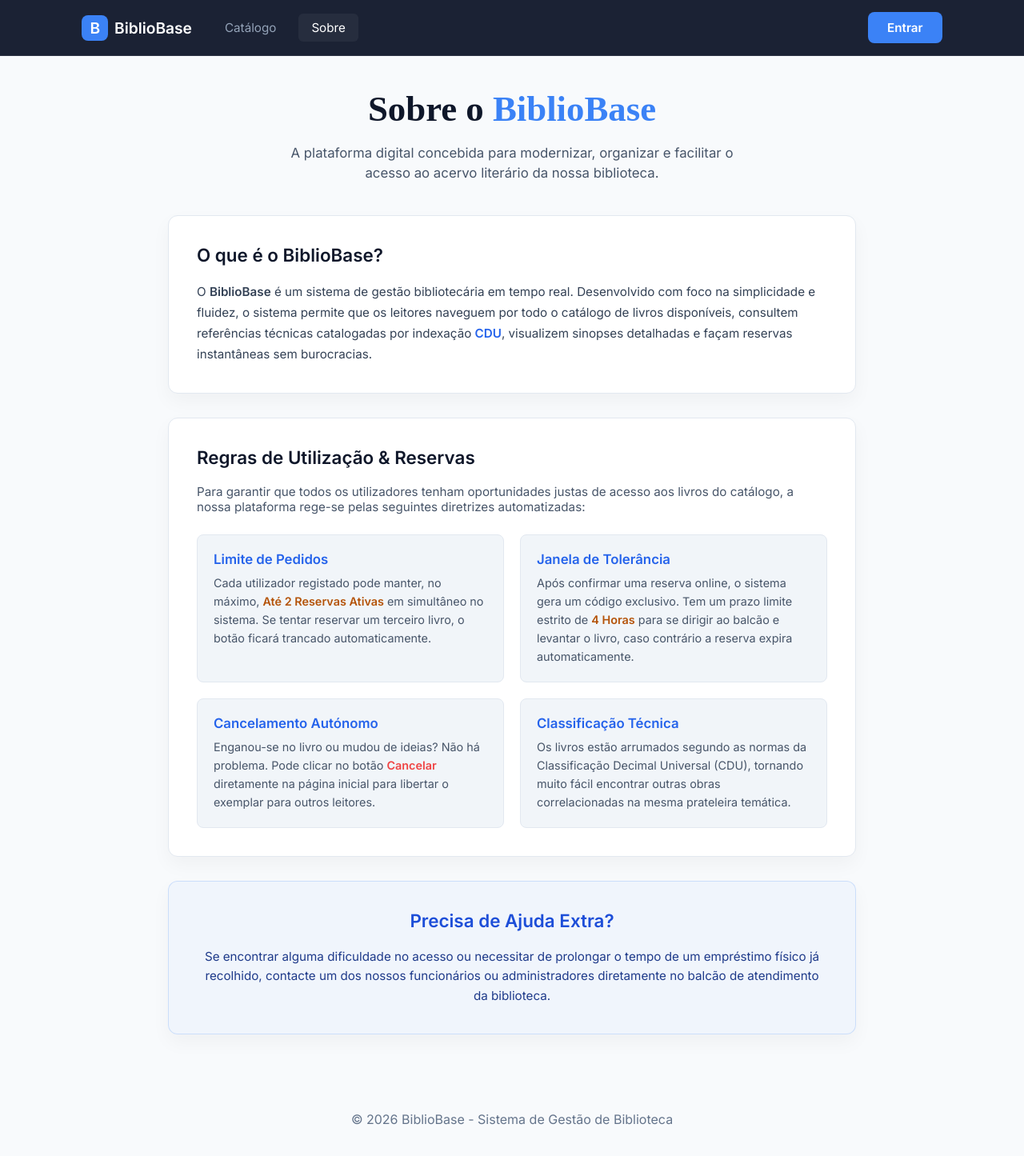
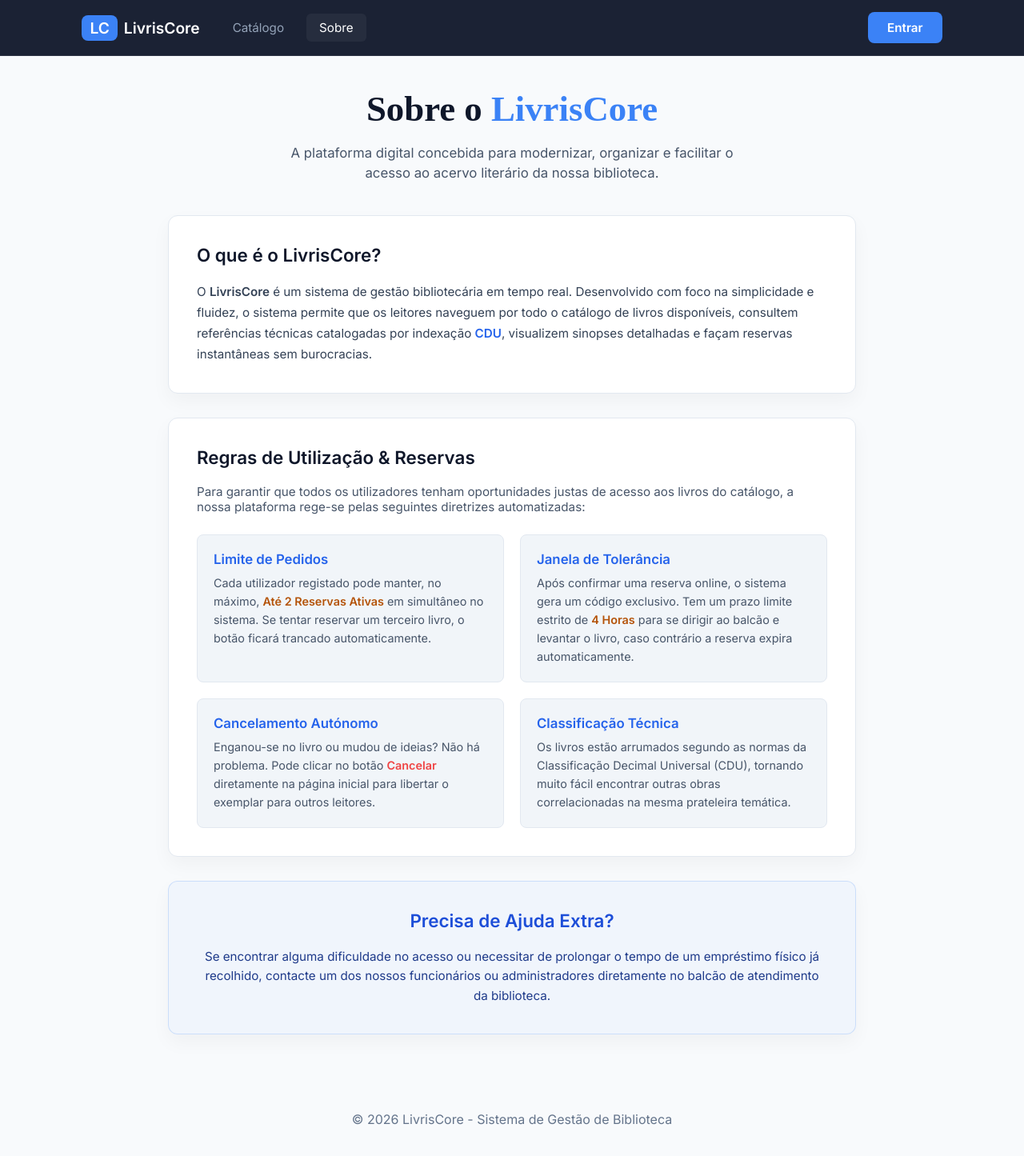
Before and after one commit to Rfernandes200/LivrisCore, a PHP site: page /sobre.php in a window 1280 px wide. Shown: the whole page at 80% size. Run offline with PHP 8.4, Linux system fonts and the light colour scheme; some web fonts are replaced.

Commit message:
emoji removal

```diff
--- a/Processos/editar_utilizadores.php
+++ b/Processos/editar_utilizadores.php
@@ -94,7 +94,7 @@ if ($_SERVER['REQUEST_METHOD'] === 'POST') {
                 }
             }
 
-            $_SESSION['alerta'] = ['tipo' => 'sucesso', 'mensagem' => '🎉 Perfil do utilizador atualizado com sucesso!'];
+            $_SESSION['alerta'] = ['tipo' => 'sucesso', 'mensagem' => 'Perfil do utilizador atualizado com sucesso!'];
         }
 
         // ==========================================
--- a/Processos/processo_emprestimo.php
+++ b/Processos/processo_emprestimo.php
@@ -92,7 +92,7 @@ if ($acao === 'oficializar_emprestimo') {
             $stmt_item = $pdo->prepare("UPDATE livros SET estado = 'indisponivel' WHERE id = :livro_id");
             $stmt_item->execute(['livro_id' => $reserva['livro_id']]);
 
-            $_SESSION['alerta'] = ['tipo' => 'sucesso', 'mensagem' => 'Empréstimo confirmado com sucesso! Boa leitura. 🎉'];
+            $_SESSION['alerta'] = ['tipo' => 'sucesso', 'mensagem' => 'Empréstimo confirmado com sucesso! Boa leitura.'];
         } else {
             $_SESSION['alerta'] = ['tipo' => 'erro', 'mensagem' => 'Solicitação inválida ou expirada.'];
         }
@@ -127,7 +127,7 @@ if ($acao === 'entregar_emprestimo') {
             $stmt_item = $pdo->prepare("UPDATE livros SET estado = 'disponivel' WHERE id = :livro_id");
             $stmt_item->execute(['livro_id' => $emprestimo['livro_id']]);
 
-            $_SESSION['alerta'] = ['tipo' => 'sucesso', 'mensagem' => 'Artigo entregue e devolvido com sucesso! Obrigado. 👍'];
+            $_SESSION['alerta'] = ['tipo' => 'sucesso', 'mensagem' => 'Artigo entregue e devolvido com sucesso! Obrigado.'];
         } else {
             $_SESSION['alerta'] = ['tipo' => 'erro', 'mensagem' => 'Empréstimo inválido ou já finalizado anteriormente.'];
         }
--- a/Sql/bs.sql
+++ b/Sql/bs.sql
@@ -19,8 +19,8 @@ SET time_zone = "+00:00";
 --
 -- Criação e Seleção Segura da Base de Dados (CORREÇÃO AQUI)
 --
-CREATE DATABASE IF NOT EXISTS `bibliobase` DEFAULT CHARACTER SET utf8mb4 COLLATE utf8mb4_unicode_ci;
-USE `bibliobase`;
+CREATE DATABASE IF NOT EXISTS `livriscore` DEFAULT CHARACTER SET utf8mb4 COLLATE utf8mb4_unicode_ci;
+USE `livriscore`;
 
 -- --------------------------------------------------------
 
--- a/Styles/StyleNav.css
+++ b/Styles/StyleNav.css
@@ -1,5 +1,5 @@
 /* ==========================================================================
-   BIBLIOBASE - ESTILOS E RESPONSIVIDADE DA NAVBAR
+   LIVRISCORE - ESTILOS E RESPONSIVIDADE DA NAVBAR
    ========================================================================== */
 
 :root {
--- a/Styles/StyleRegistro.css
+++ b/Styles/StyleRegistro.css
@@ -1,5 +1,5 @@
 /* =====================================================
-   BiblioBase — Estilo Partilhado: Login & Registo
+   LivrisCore — Estilo Partilhado: Login & Registo
    ===================================================== */
 
 html,
--- a/Styles/StylesIndex.css
+++ b/Styles/StylesIndex.css
@@ -266,7 +266,7 @@
        background: #1e293b;
    }
 
-   /* Ajuste para o ícone do olho (👁️) */
+   /* Ajuste para o ícone do olho */
    .password-wrapper {
        position: relative;
        display: flex;
@@ -376,7 +376,7 @@
    /* Caixa Central do Formulário */
    .modal-card {
        background: #0b0f19;
-       /* Fundo do BiblioBase */
+       /* Fundo do LivrisCore */
        border: 1px solid rgba(255, 255, 255, 0.08);
        width: 100%;
        max-width: 650px;
--- a/admin.php
+++ b/admin.php
@@ -95,7 +95,7 @@ $todas_categorias = $pdo->query("SELECT codigo, descricao FROM cdu_classes ORDER
 <head>
     <meta charset="UTF-8">
     <meta name="viewport" content="width=device-width, initial-scale=1.0">
-    <title>Painel Admin - BiblioBase</title>
+    <title>Painel Admin - LivrisCore</title>
     <link rel="stylesheet" href="Styles/StylesIndex.css">
     <link rel="stylesheet" href="Styles/StyleAdmin.css">
     <link href="https://fonts.googleapis.com/css2?family=Playfair+Display:wght@600&family=Inter:wght@400;500;600&display=swap" rel="stylesheet">
--- a/config.php
+++ b/config.php
@@ -1,6 +1,6 @@
 <?php
 $host = 'localhost';
-$db   = 'bibliobase';
+$db   = 'livriscore';
 $user = 'root';
 $pass = '';
 
--- a/emprestimos.php
+++ b/emprestimos.php
@@ -58,7 +58,7 @@ try {
 <head>
     <meta charset="UTF-8">
     <meta name="viewport" content="width=device-width, initial-scale=1.0">
-    <title>Os Meus Empréstimos - BiblioBase</title>
+    <title>Os Meus Empréstimos - LivrisCore</title>
 
     <link rel="stylesheet" href="Styles/Styleempres.css">
     <link rel="stylesheet" href="Styles/StyleNav.css">
@@ -221,7 +221,7 @@ try {
 
         <!-- SECÇÃO 2: EMPRÉSTIMOS ATIVOS -->
         <section class="section-card">
-            <h2 class="table-section-title title-ativo">📖 Artigos Contigo (Em Curso)</h2>
+            <h2 class="table-section-title title-ativo">Artigos Contigo (Em Curso)</h2>
             <div style="overflow-x: auto;">
                 <table class="custom-table">
                     <thead>
--- a/index.php
+++ b/index.php
@@ -69,7 +69,7 @@ try {
 <head>
     <meta charset="UTF-8">
     <meta name="viewport" content="width=device-width, initial-scale=1.0">
-    <title>BiblioBase - Gestão de Biblioteca</title>
+    <title>LivrisCore - Gestão de Biblioteca</title>
     <link href="https://fonts.googleapis.com/css2?family=Playfair+Display:ital,wght@1,400&family=Inter:wght@400;500;600&display=swap" rel="stylesheet">
     <link rel="stylesheet" href="Styles/StylesIndex.css">
     <link rel="stylesheet" href="Styles/StylesIndex2.css">
@@ -172,7 +172,7 @@ try {
 
             <form method="GET" action="index.php" style="display: flex; align-items: center; gap: 12px; margin: 0; flex: 1; max-width: 580px;">
                 <div style="position: relative; width: 100%;">
-                    <span style="position: absolute; left: 16px; top: 50%; transform: translateY(-50%); color: #3b82f6; font-size: 1.1rem; z-index: 2; pointer-events: none;">🔍</span>
+                    <span style="position: absolute; left: 16px; top: 50%; transform: translateY(-50%); color: #3b82f6; font-size: 1.1rem; z-index: 2; pointer-events: none;"></span>
 
                     <input type="text"
                            name="pesquisa"
@@ -278,7 +278,7 @@ try {
 </main>
 
 <footer>
-    <p>&copy; 2026 BiblioBase - Sistema de Gestão de Biblioteca</p>
+    <p>&copy; 2026 LivrisCore - Sistema de Gestão de Biblioteca</p>
 </footer>
 
 <div id="detailsCatalogModal" style="position: fixed; top: 0; left: 0; width: 100%; height: 100%; background: rgba(11, 15, 25, 0.95); backdrop-filter: blur(8px); z-index: 99999; display: none; align-items: center; justify-content: center; padding: 20px; box-sizing: border-box;">
--- a/index_reservas.php
+++ b/index_reservas.php
@@ -6,7 +6,6 @@
 <?php if (isset($_SESSION['reserva_sucesso_codigo'])): ?>
 <div id="codeSuccessModal" style="position: fixed; top: 0; left: 0; width: 100%; height: 100%; background: rgba(11, 15, 25, 0.95); backdrop-filter: blur(8px); z-index: 100000; display: flex; align-items: center; justify-content: center; padding: 20px; box-sizing: border-box;">
     <div style="background: #0b0f19; border: 1px solid rgba(16, 185, 129, 0.3); width: 100%; max-width: 420px; border-radius: 12px; box-shadow: 0 20px 50px rgba(0, 0, 0, 0.7); text-align: center; font-family: 'Inter', sans-serif; padding: 30px;">
-        <span style="font-size: 3rem;">🎉</span>
         <h2 style="color: white; font-size: 1.5rem; margin-top: 10px; margin-bottom: 5px;">Reserva Confirmada!</h2>
         <p style="color: #94a3b8; font-size: 0.9rem; margin-bottom: 25px;">Apresente o código abaixo ao funcionário para levantar o seu livro.</p>
 
@@ -15,7 +14,7 @@
         </div>
 
         <p style="color: #eab308; font-size: 0.8rem; font-weight: 500; margin-bottom: 20px;">
-            ⚠️ Atenção: Este código expira em exatamente 4 horas!
+             Atenção: Este código expira em exatamente 4 horas!
         </p>
 
         <button type="button" id="closeCodeModalBtn" style="background: #10b981; border: none; color: #0f172a; font-weight: 600; padding: 12px 24px; border-radius: 6px; cursor: pointer; font-size: 0.9rem; width: 100%;">
--- a/login.php
+++ b/login.php
@@ -4,7 +4,7 @@
 <head>
     <meta charset="UTF-8">
     <meta name="viewport" content="width=device-width, initial-scale=1.0">
-    <title>Entrar - BiblioBase</title>
+    <title>Entrar - LivrisCore</title>
     <link rel="stylesheet" href="Styles/StyleRegistro.css">
 
     <link href="https://fonts.googleapis.com/css2?family=Playfair+Display:ital,wght@0,500;0,700;1,500&family=Inter:wght@400;500;600;700&display=swap" rel="stylesheet">
@@ -16,7 +16,7 @@
 
         <div class="login-sidebar">
             <div class="sidebar-brand">
-                <span class="brand-box">B</span> BiblioBase
+                <span class="brand-box">L</span> LivrisCore
             </div>
             <div class="sidebar-content">
                 <h2>"Uma biblioteca é um hospital para a mente."</h2>
--- a/navbar.php
+++ b/navbar.php
@@ -20,7 +20,7 @@ if ($está_logado) {
             <span></span>
         </button>
 
-        <div class="logo"><strong>B</strong> BiblioBase</div>
+        <div class="logo"><strong>LC</strong> LivrisCore</div>
 
         <div class="menu" id="navMenu">
             <a href="index.php" class="<?= $pagina_atual === 'index.php' ? 'active' : ''; ?>">Catálogo</a>
--- a/perfil.php
+++ b/perfil.php
@@ -45,7 +45,7 @@ $inicial = strtoupper(substr($user['nome'] ?? 'U', 0, 1));
 <head>
     <meta charset="UTF-8">
     <meta name="viewport" content="width=device-width, initial-scale=1.0">
-    <title>Editar Perfil - BiblioBase</title>
+    <title>Editar Perfil - LivrisCore</title>
 
 
     <link rel="stylesheet" href="Styles/StylePerfil.css">
--- a/seccao_reservas.php
+++ b/seccao_reservas.php
@@ -16,7 +16,7 @@ if (!isset($_SESSION['utilizador_tipo']) || ((int)$_SESSION['utilizador_tipo'] !
 
     <div style="display: flex; justify-content: flex-end; align-items: center; margin-bottom: 20px; width: 100%;">
         <div style="white-space: nowrap; font-size: 0.9rem; color: #64748b; background: #f8fafc; padding: 8px 14px; border-radius: 20px; border: 1px solid #e2e8f0; font-weight: 500;">
-            📊 <span><?= count($reservas); ?> reserva(s) encontrada(s)</span>
+            <span><?= count($reservas); ?> reserva(s) encontrada(s)</span>
         </div>
     </div>
 
@@ -36,7 +36,7 @@ if (!isset($_SESSION['utilizador_tipo']) || ((int)$_SESSION['utilizador_tipo'] !
             <tbody>
                 <?php if (empty($reservas)): ?>
                     <tr>
-                        <td colspan="7" style="text-align: center; color: #64748b; padding: 50px; font-weight: 500;">📅 Não existem reservas ativas no sistema de momento.</td>
+                        <td colspan="7" style="text-align: center; color: #64748b; padding: 50px; font-weight: 500;">Não existem reservas ativas no sistema de momento.</td>
                     </tr>
                 <?php else: ?>
                     <?php foreach ($reservas as $res): ?>
--- a/sobre.php
+++ b/sobre.php
@@ -7,7 +7,7 @@ require 'config.php';
 <head>
     <meta charset="UTF-8">
     <meta name="viewport" content="width=device-width, initial-scale=1.0">
-    <title>Sobre o BiblioBase - Sistema de Biblioteca</title>
+    <title>Sobre o LivrisCore - Sistema de Biblioteca</title>
     <link href="https://fonts.googleapis.com/css2?family=Playfair+Display:ital,wght@1,400&family=Inter:wght@400;500;600&display=swap" rel="stylesheet">
     <link rel="stylesheet" href="Styles/StyleNav.css">
     <link rel="stylesheet" href="Styles/StylesSobre.css">
@@ -17,7 +17,7 @@ require 'config.php';
 <?php require 'navbar.php'; ?>
 
 <div class="about-page-header">
-    <h1>Sobre o <span>BiblioBase</span></h1>
+    <h1>Sobre o <span>LivrisCore</span></h1>
     <p style="max-width: 600px; margin: 0 auto; color: #475569; font-size: 1.05rem; line-height: 1.5; font-family: 'Inter', sans-serif;">
         A plataforma digital concebida para modernizar, organizar e facilitar o acesso ao acervo literário da nossa biblioteca.
     </p>
@@ -26,9 +26,9 @@ require 'config.php';
 <div class="about-wrapper">
 
     <div class="about-card">
-        <h2>O que é o BiblioBase?</h2>
+        <h2>O que é o LivrisCore?</h2>
         <p style="line-height: 1.7; margin: 0; font-size: 0.95rem; color: #334155;">
-            O <strong>BiblioBase</strong> é um sistema de gestão bibliotecária em tempo real. Desenvolvido com foco na simplicidade e fluidez, o sistema permite que os leitores naveguem por todo o catálogo de livros disponíveis, consultem referências técnicas catalogadas por indexação <span style="color: #2563eb; font-weight: 600;">CDU</span>, visualizem sinopses detalhadas e façam reservas instantâneas sem burocracias.
+            O <strong>LivrisCore</strong> é um sistema de gestão bibliotecária em tempo real. Desenvolvido com foco na simplicidade e fluidez, o sistema permite que os leitores naveguem por todo o catálogo de livros disponíveis, consultem referências técnicas catalogadas por indexação <span style="color: #2563eb; font-weight: 600;">CDU</span>, visualizem sinopses detalhadas e façam reservas instantâneas sem burocracias.
         </p>
     </div>
 
@@ -71,7 +71,7 @@ require 'config.php';
 </div>
 
 <footer>
-    <p>&copy; 2026 BiblioBase - Sistema de Gestão de Biblioteca</p>
+    <p>&copy; 2026 LivrisCore - Sistema de Gestão de Biblioteca</p>
 </footer>
 
 </body>
```
Also changed, not shown: registo.php (+4 -4 lines).
